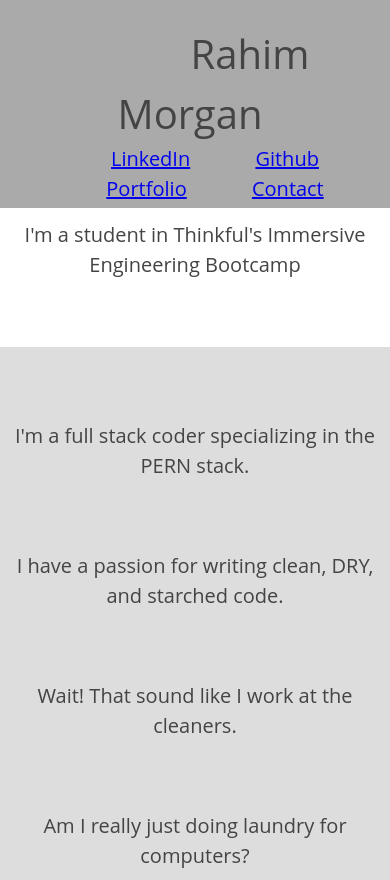
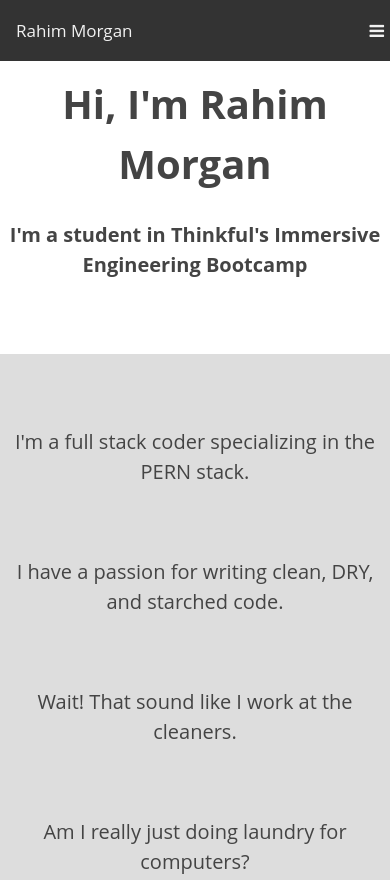
Before and after one commit to rahmor/rahim-portfolio, a plain HTML site: page index.html in a window 390 px wide. Shown: the top 880 px of the page. Drawn offline with nearby package versions, Linux system fonts and the light colour scheme.

Commit message:
add nav functionality

```diff
--- a/index.css
+++ b/index.css
@@ -39,23 +39,77 @@ section:nth-child(even) {
   background-color: #ddd;
 }
 
-ul {
-  list-style-type: none;
-  height: 2em;
+.topnav {
+  background-color: #333;
+  overflow: hidden;
 }
 
-li {
-  display: inline;
-  margin: 1.5em;
+/* Style the links inside the navigation bar */
+.topnav a,
+span {
+  display: block;
+  color: #f2f2f2;
+  text-align: center;
+  padding: 14px 16px;
+  text-decoration: none;
+  font-size: 17px;
 }
 
-.nav-name {
-  font-size: 2em;
+.topnav a {
+  float: right;
+}
+
+.topnav span {
   float: left;
 }
 
-.nav-links {
-  float: right;
-  margin-right: 0.5em;
-  font-size: 1em;
+/* Change the color of links on hover */
+.topnav a:hover {
+  background-color: #ddd;
+  color: black;
 }
+
+/* Add an active class to highlight the current page */
+.active {
+  background-color: #4caf50;
+  color: white;
+}
+
+/* Hide the link that should open and close the topnav on small screens */
+.topnav .icon {
+  display: none;
+}
+
+/* When the screen is less than 600 pixels wide. Show the link that contains should open and close the topnav (.icon) */
+@media screen and (max-width: 600px) {
+  .topnav a {
+    display: none;
+  }
+  .topnav a.icon {
+    float: right;
+    display: block;
+  }
+}
+
+/* The "responsive" class is added to the topnav with JavaScript when the user clicks on the icon. This class makes the topnav look good on small screens (display the links vertically instead of horizontally) */
+@media screen and (max-width: 600px) {
+  .topnav.responsive {
+    position: fixed;
+  }
+  .topnav.responsive a.icon {
+    position: absolute;
+    right: 0;
+    top: 0;
+  }
+  .topnav.responsive a {
+    float: none;
+    display: block;
+    text-align: left;
+  }
+
+  .topnav.topnav.responsive span {
+    float: none;
+    display: inline-block;
+    text-align: left;
+  }
+}
--- a/index.html
+++ b/index.html
@@ -8,31 +8,28 @@
       type="text/css"
       href="//cdnjs.cloudflare.com/ajax/libs/normalize/6.0.0/normalize.css"
     />
+    <link
+      rel="stylesheet"
+      href="https://cdnjs.cloudflare.com/ajax/libs/font-awesome/4.7.0/css/font-awesome.min.css"
+    />
     <link rel="stylesheet" type="text/css" href="index.css" />
   </head>
   <body>
-    <nav role="navigation">
-      <ul>
-        <span class="nav-name">
-          <li id="name">Rahim Morgan</li>
-        </span>
-        <span class="nav-links">
-          <li>
-            <a href="https://www.linkedin.com/in/rahim-morgan-a60a16b5/"
-              >LinkedIn</a
-            >
-          </li>
-          <li><a href="https://github.com/rahmor">Github</a></li>
-          <li><a href="#portfolio">Portfolio</a></li>
-          <li><a href="#contact">Contact</a></li>
-        </span>
-        <!-- links to contact info in footer -->
-      </ul>
+    <nav role="navigation" class="topnav" id="myTopnav">
+      <span id="name">Rahim Morgan</span>
+      <a href="https://www.linkedin.com/in/rahim-morgan-a60a16b5/">LinkedIn</a>
+      <a href="https://github.com/rahmor">Github</a>
+      <a href="#portfolio">Portfolio</a>
+      <a href="#contact">Contact</a>
+      <a href="javascript:void(0);" class="icon" onclick="myFunction()">
+        <i class="fa fa-bars"></i>
+      </a>
     </nav>
+
     <main role="main">
       <header role="banner">
         <h1>Hi, I'm Rahim Morgan</h1>
-        <p>I'm a student in Thinkful's Immersive Engineering Bootcamp</p>
+        <h4>I'm a student in Thinkful's Immersive Engineering Bootcamp</h4>
       </header>
 
       <!-- Create this section as in a strip in a photo booth -->
@@ -76,5 +73,11 @@
         <a href="mailto:rahmor@yahoo.com">rahmor@yahoo.com</a>
       </p>
     </footer>
+    <script
+      src="https://code.jquery.com/jquery-3.4.0.min.js"
+      integrity="sha256-BJeo0qm959uMBGb65z40ejJYGSgR7REI4+CW1fNKwOg="
+      crossorigin="anonymous"
+    ></script>
+    <script type="text/javascript" src="index.js"></script>
   </body>
 </html>
--- a/index.js
+++ b/index.js
@@ -0,0 +1,22 @@
+'use strict';
+/* global $ */
+
+// function main() {
+//   $('#myTopNav').on('click', event => {
+//     event.preventDefault();
+
+//     if ($(event.currentTarget).hasClass('topnav')) {
+//       $(event.currentTarget).toggleClass('responsive');
+//     }
+//   });
+// }
+// $(main);
+
+function myFunction() {
+  var x = document.getElementById('myTopnav');
+  if (x.className === 'topnav') {
+    x.className += ' responsive';
+  } else {
+    x.className = 'topnav';
+  }
+}
```
